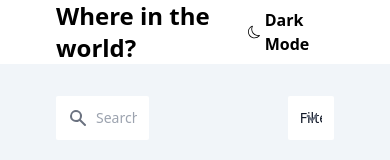
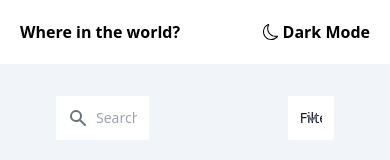
Before and after one commit to kaitcham/countries, a React (Vite) app: page / in a window 390 px wide. Shown: the top 160 px of the page. Built offline with nearby package versions, Linux system fonts and the light colour scheme.

Commit message:
Add responsiveness to navbar

```diff
--- a/src/components/Navbar.jsx
+++ b/src/components/Navbar.jsx
@@ -3,8 +3,8 @@ import { BsMoon, BsSun } from 'react-icons/bs';
 
 const Navbar = ({ darkMode, setDarkMode }) => {
   return (
-    <div className=" bg-white w-full h-16 flex justify-between items-center px-14 dark:bg-gray-700">
-      <h3 className=" text-2xl font-bold dark:text-white">
+    <div className=" bg-white w-full h-16 flex justify-between items-center px-5 sm:px-14 dark:bg-gray-700">
+      <h3 className=" text-base font-bold dark:text-white sm:text-2xl">
         Where in the world?
       </h3>
       <p onClick={() => setDarkMode(!darkMode)}>
```
